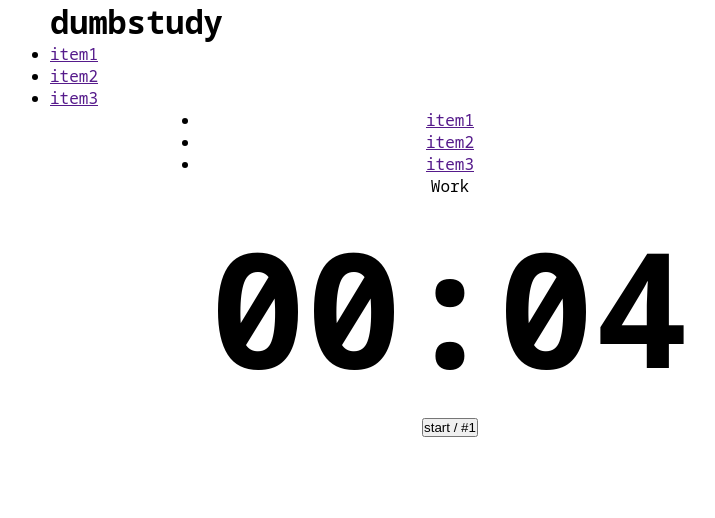
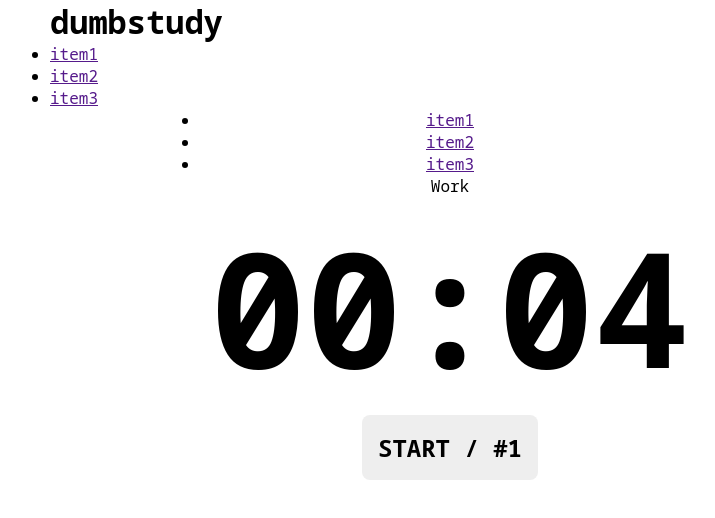
Before and after one commit to ttproxies/dumbstudy, a React (Vite) app in the folder frontend/: page / in a window 1280 px wide. Shown: the top 518 px of the page, without its empty margins (190-905 px from the left). Built offline with nearby package versions, Linux system fonts and the light colour scheme; no server answers.

Commit message:
implement button component

```diff
--- a/frontend/src/App.tsx
+++ b/frontend/src/App.tsx
@@ -55,7 +55,7 @@ const GlobalStyle = createGlobalStyle`
     }
 
     body {
-        font-family: "Noto Sans Mono", monospace
+        font-family: "Noto Sans Mono", monospace;
     }
 
     body > * {
--- /dev/null
+++ b/frontend/src/components/Button.tsx
@@ -0,0 +1,30 @@
+import type { ReactNode } from "react"
+import styled from "styled-components";
+
+interface Props {
+    children: ReactNode;
+    type: "button" | "a";
+    icon?: string;
+    onClick: () => void
+}
+
+export default function Button({children, type, icon, onClick}: Props) {
+    return (
+        <ButtonInner as={type} onClick={onClick}>
+            {children}
+            {icon && <i className={icon}></i>}
+        </ButtonInner>
+    );
+}
+
+const ButtonInner = styled.button`
+    background-color: #eee;
+    border: none;
+    padding: 1rem;
+    font-size: 1.5rem;
+    font-family: "Noto Sans Mono", monospace;
+    font-weight: 700;
+    border-radius: 0.5rem;
+    text-transform: uppercase;
+    cursor: pointer;
+`
--- a/frontend/src/components/Clock.tsx
+++ b/frontend/src/components/Clock.tsx
@@ -1,6 +1,7 @@
 import { useState, useEffect } from "react";
 import styled from "styled-components";
 import ButtonCont from "./ButtonCont";
+import Button from "./Button"
 import cyclesConfig from "../configs/cycles";
 
 type ModeType = keyof typeof cyclesConfig.durations;
@@ -19,7 +20,7 @@ export default function Clock() {
                 setRemaining((prevRem) => {
                     if (prevRem <= 1) {
                         clearInterval(countdown);
-                        setCounting(false);
+                        setCounting(false); // Forcefully update counting to avoid not regenerating countdown interval
                     }
 
                     return prevRem - 1;
@@ -62,14 +63,14 @@ export default function Clock() {
                     <TimerMode>{curMode}</TimerMode>
                     <TimerRemaining>{time}</TimerRemaining>
                 </div>
-                <button
-                    className="clock__toggle"
+                <Button
+                    type="button"
                     onClick={() => {
                         setCounting(!counting);
                     }}
                 >
                     {counting ? "pause" : "start"} / #{curCycle}
-                </button>
+                </Button>
             </div>
         </ClockContainer>
     );
```
